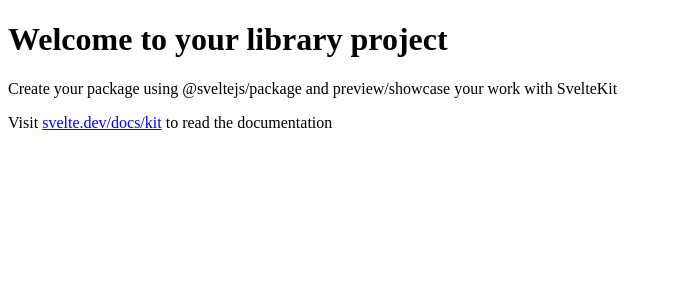
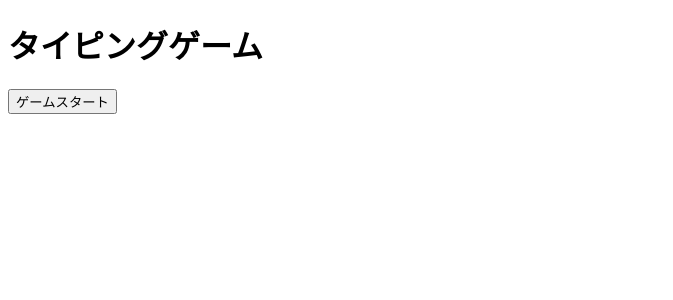
Before and after one commit to natsu727/RabukaCupFront, a SvelteKit app: page / in a window 1280 px wide. Shown: the top 300 px of the page, without its empty margins (0-673 px from the left). Built offline with nearby package versions, Linux system fonts and the light colour scheme.

Commit message:
似たようなもの作ったものがあった

```diff
--- a/src/routes/+page.svelte
+++ b/src/routes/+page.svelte
@@ -1,3 +1,127 @@
-<h1>Welcome to your library project</h1>
-<p>Create your package using @sveltejs/package and preview/showcase your work with SvelteKit</p>
-<p>Visit <a href="https://svelte.dev/docs/kit">svelte.dev/docs/kit</a> to read the documentation</p>
+<script lang="ts">
+  import { onMount } from "svelte";
+
+  let words = ["JavaScript", "SvelteKit"];
+  let currentWord = "";
+  let userInput = "";
+  let score = 0;
+  let timeLeft = 60;
+  let isGameActive = false;
+  let mistakes = 0;
+  let accuracy = 100;
+  let totalTyped = 0;
+
+  onMount(() => {
+    window.addEventListener("keydown", handleKeyPress);
+    return () => {
+      window.removeEventListener("keydown", handleKeyPress);
+    };
+  });
+
+  function startGame() {
+    isGameActive = true;
+    score = 0;
+    timeLeft = 60;
+    mistakes = 0;
+    totalTyped = 0;
+    accuracy = 100;
+    userInput = "";
+    nextWord();
+
+    const timer = setInterval(() => {
+      timeLeft--;
+      if (timeLeft <= 0) {
+        clearInterval(timer);
+        endGame();
+      }
+    }, 1000);
+  }
+
+  function nextWord() {
+    const index = Math.floor(Math.random() * words.length);
+    currentWord = words[index];
+    userInput = "";
+  }
+
+  function handleKeyPress(event: KeyboardEvent) {
+    if (!isGameActive) return;
+
+    if (event.key === "Backspace") {
+      event.preventDefault();
+      if (userInput.length > 0) {
+        userInput = userInput.slice(0, -1);
+      }
+      return;
+    }
+
+    if (event.key === "Enter") {
+      nextWord();
+      return;
+    }
+
+    if (
+      event.key.length !== 1 ||
+      event.ctrlKey ||
+      event.altKey ||
+      event.metaKey
+    ) {
+      return;
+    }
+
+    userInput += event.key;
+    totalTyped++;
+
+    if (userInput === currentWord) {
+      score++;
+      setTimeout(nextWord, 100);
+    } else if (userInput.length >= currentWord.length) {
+      mistakes++;
+      accuracy = Math.round(((totalTyped - mistakes) / totalTyped) * 100);
+    }
+  }
+
+  function endGame() {
+    isGameActive = false;
+    alert(`ゲーム終了!\nスコア: ${score}\n正確性: ${accuracy}%`);
+  }
+
+  function getCharacterClass(index: number): string {
+    if (!userInput[index]) return "text-gray-400";
+    if (userInput[index] === currentWord[index]) return "text-green-500"; // 正しい入力
+    return "text-red-500";
+  }
+</script>
+
+<main class="container mx-auto p-4 max-w-2xl">
+  <div class="text-center space-y-6">
+    <h1 class="text-3xl font-bold mb-8">タイピングゲーム</h1>
+
+    {#if !isGameActive}
+      <button
+        class="bg-blue-500 text-white px-6 py-2 rounded-lg hover:bg-blue-600"
+        on:click={startGame}
+      >
+        ゲームスタート
+      </button>
+    {:else}
+      <div class="space-y-4">
+        <div class="text-xl">
+          残り時間: <span class="font-bold">{timeLeft}</span>秒
+        </div>
+
+        <div class="p-4 bg-gray-100 rounded-lg">
+          <div class="text-2xl font-bold mb-4">
+            {#each currentWord.split("") as char, i}
+              <span class={getCharacterClass(i)}>{char}</span>
+            {/each}
+          </div>
+          <div
+            class="w-full p-2 border rounded-lg text-center text-xl min-h-[2.5rem] bg-white"
+          >
+            {userInput}
+          </div>
+        </div>
+      </div>
+    {/if}
+  </div>
+</main>
```
